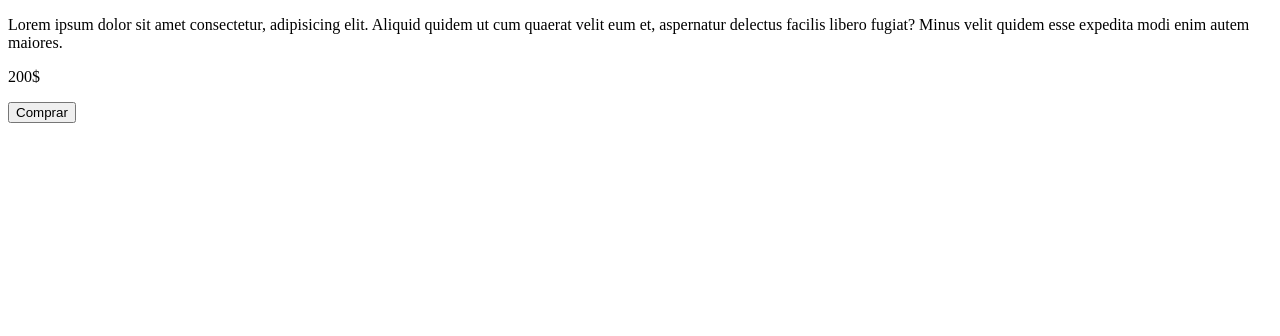
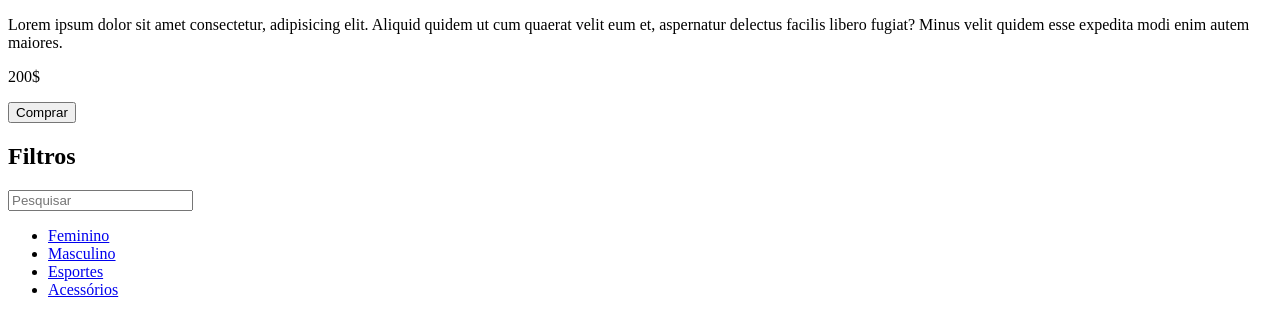
Before and after one commit to uyuyuu012/Projeto-A, a plain HTML site: page index.html in a window 1280 px wide. Shown: the part 314-650 px from the top of the page. Drawn offline with Linux system fonts and the light colour scheme.

Commit message:
adicionando o asside no projeto

```diff
--- a/index.html
+++ b/index.html
@@ -39,6 +39,18 @@
                     <button type="submit">Comprar</button>
                 </article>
             </main>
+            <aside>
+                <h2>Filtros</h2>
+                <input type="text" placeholder="Pesquisar">
+                <div class="Filtro"></div>
+                <ul>
+                    <li><a href="#">Feminino</a></li>
+                    <li><a href="#">Masculino</a></li>
+                    <li><a href="#">Esportes</a></li>
+                    <li><a href="#">Acessórios</a></li>
+
+                </ul>
+            </aside>
         </div>
 
     </div>
```
